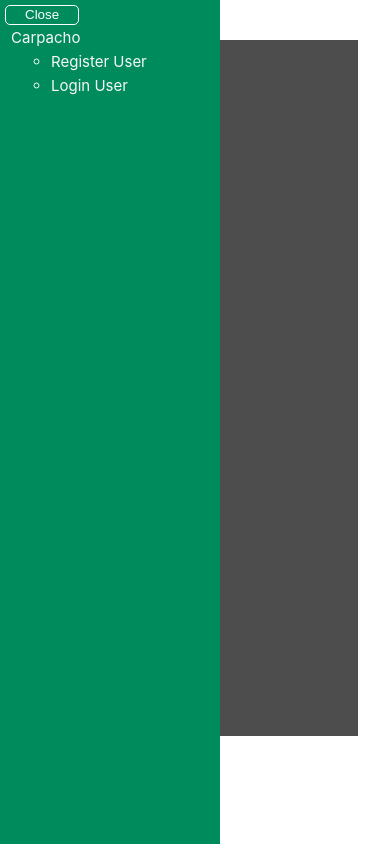
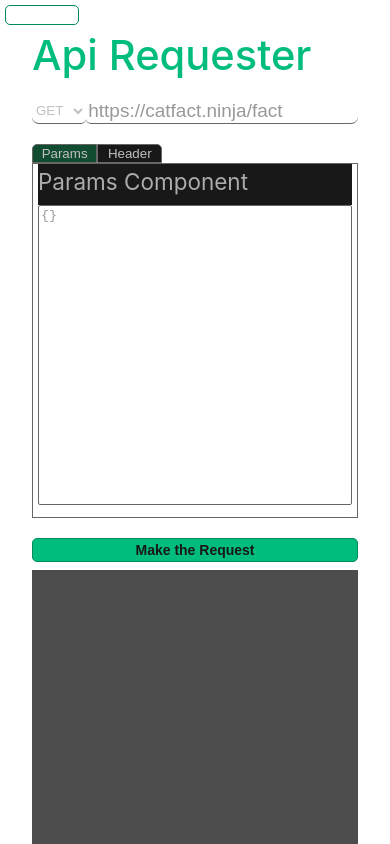
Before and after one commit to GuztaJF-DS/Api-requester, a Vue app: page / in a window 390 px wide. Shown: the top 844 px of the page. Built offline with nearby package versions, Linux system fonts and the light colour scheme.

Commit message:
feat: added Responsivity to the layout + added blur effect when opening sidebar

```diff
--- a/src/components/ApiComponent.vue
+++ b/src/components/ApiComponent.vue
@@ -44,7 +44,7 @@ async function Request() {
   }
 }
 const windowValue = ref(false);
-const displaySideBar = ref(true);
+const displaySideBar = ref(false);
 const ulList = ref();
 const myApiOptions = MyApi;
 
@@ -65,7 +65,7 @@ function updateSideBar() {
   <ul ref="ulList" @blur="displaySideBar = false" tabindex="0" :style="[
     !displaySideBar
       ? { 'width': '0%' }
-      : { 'width': '220px' }
+      : { 'width': '220px', 'filter': 'blur(0px)'  }
   ]" class="api-side-bar">
 
     <button class="exit-side-bar-button">
@@ -80,9 +80,13 @@ function updateSideBar() {
       </ul>
     </li>
   </ul>
-  <div class="api-container">
+  <div class="api-container" :style="[
+    !displaySideBar
+      ? { 'filter': 'blur(0px)' }
+      : { 'filter': 'blur(3px)' }
+  ]">
     <div class="fields-area">
-      <h1 class="green">Api Requester</h1>
+      <h1 class="green-h1">Api Requester</h1>
       <div class="fields">
         <div class="url-field">
           <select v-model="formsData.method" class="method-select">
@@ -141,6 +145,13 @@ textarea {
   resize: none;
 }
 
+.green-h1{
+  color:#00bd7e;
+  @media (max-width: 280px){
+    font-size: 14.8vw;
+  }
+}
+
 .api-side-bar {
   background-color: #008b5d;
   position: absolute;
@@ -182,6 +193,7 @@ textarea {
   color: #f8f8f8;
   padding: 0px 11px;
   cursor: default;
+  margin-top: 10px;
 
   :first-child {
     cursor: pointer;
@@ -195,22 +207,33 @@ textarea {
   margin: 0 auto;
   max-width: 1280px;
   padding: 2rem;
+  transition: 0.4s filter ;
+  @media (max-width: 688px){
+    flex-direction: column;
+    height: 150vh;
+  }
 }
 
 .fields-area {
+  min-width: 120px;
   width: 45%;
+  @media (max-width: 688px){
+    width: 100%;
+  }
 }
 
 .api-data-textarea {
   width: 45%;
   margin-top: 2.5%;
   height: 100%;
+  @media (max-width: 688px){
+    width: 100%;
+  }
 }
 
 .url-field {
   display: flex;
   justify-content: space-between;
-
   >.method-select {
     width: 20%;
     height: 25px;
@@ -262,6 +285,7 @@ textarea {
 
 .window-button {
   width: 20%;
+  min-width: 60px;
   background-color: transparent;
   color: #C0C0C0;
   border: #666666 1px solid;
```
